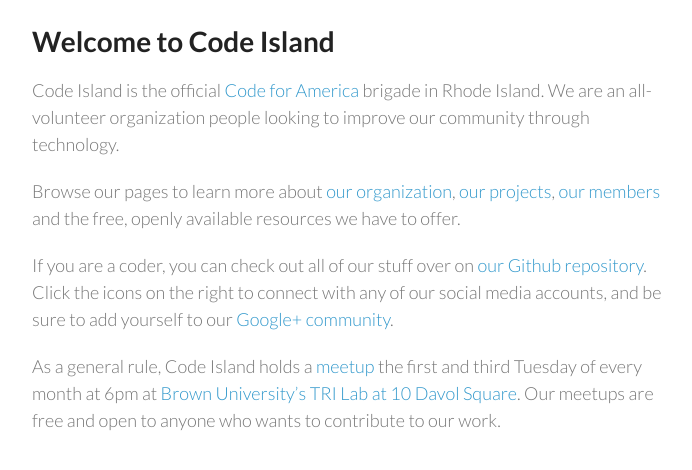
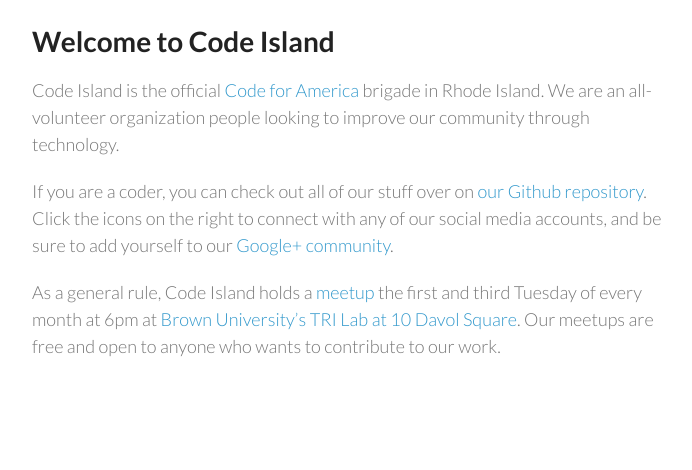
Before and after one commit to codeisland/codeisland.github.io, a Jekyll site: the page built from index.html, in a window 1280 px wide. Shown: the top 470 px of the page, without its empty margins (288-980 px from the left). Built offline with Jekyll 4.4.1, drawn with Linux system fonts in a browser that asks for light colours.

Commit message:
Hide some dead links until we flesh out the rest of the site

```diff
--- a/index.html
+++ b/index.html
@@ -11,9 +11,17 @@
 <div class="page">
   <div class="site-width">
     <h1>Welcome to Code Island</h1>
-    <p>Code Island is the official <a href="http://codeforamerica.org/">Code for America</a> brigade in Rhode Island. We are an all-volunteer organization people looking to improve our community through technology.</p>
-    <p>Browse our pages to learn more about <a href="http://codeisland.github.io/about/">our organization</a>, <a href="http://codeisland.github.io/projects/">our projects</a>, <a href="http://codeisland.github.io/members/">our members</a> and the free, openly available resources we have to offer.</p>
-    <p>If you are a coder, you can check out all of our stuff over on <a href="https://github.com/codeisland">our Github repository</a>. Click the icons on the right to connect with any of our social media accounts, and be sure to add yourself to our <a href="https://plus.google.com/u/0/communities/112228497378493874687">Google+ community</a>.</p>
-    <p>As a general rule, Code Island holds a <a href="http://www.meetup.com/Rhode-Island-Code-for-America-Brigade/">meetup</a> the first and third Tuesday of every month at 6pm at <a href="https://www.google.com/maps/place/10+Davol+Square,+Providence,+RI+02903/@41.824152,-71.4398007,13z/data=!4m2!3m1!1s0x89e4456a8646dbf1:0x2259e0f433c149cf?hl=en">Brown University&rsquo;s TRI Lab at 10 Davol Square</a>. Our meetups are free and open to anyone who wants to contribute to our work.</p>
+    <p>
+      Code Island is the official <a href="http://codeforamerica.org/">Code for America</a> brigade in Rhode Island. We are an all-volunteer organization people looking to improve our community through technology.
+    </p>
+    <!-- <p>
+      Browse our pages to learn more about <a href="http://codeisland.github.io/about/">our organization</a>, <a href="http://codeisland.github.io/projects/">our projects</a>, <a href="http://codeisland.github.io/members/">our members</a> and the free, openly available resources we have to offer.
+    </p> -->
+    <p>
+      If you are a coder, you can check out all of our stuff over on <a href="https://github.com/codeisland">our Github repository</a>. Click the icons on the right to connect with any of our social media accounts, and be sure to add yourself to our <a href="https://plus.google.com/u/0/communities/112228497378493874687">Google+ community</a>.
+    </p>
+    <p>
+      As a general rule, Code Island holds a <a href="http://www.meetup.com/Rhode-Island-Code-for-America-Brigade/">meetup</a> the first and third Tuesday of every month at 6pm at <a href="https://www.google.com/maps/place/10+Davol+Square,+Providence,+RI+02903/@41.824152,-71.4398007,13z/data=!4m2!3m1!1s0x89e4456a8646dbf1:0x2259e0f433c149cf?hl=en">Brown University&rsquo;s TRI Lab at 10 Davol Square</a>. Our meetups are free and open to anyone who wants to contribute to our work.
+    </p>
   </div>
 </div>
```
